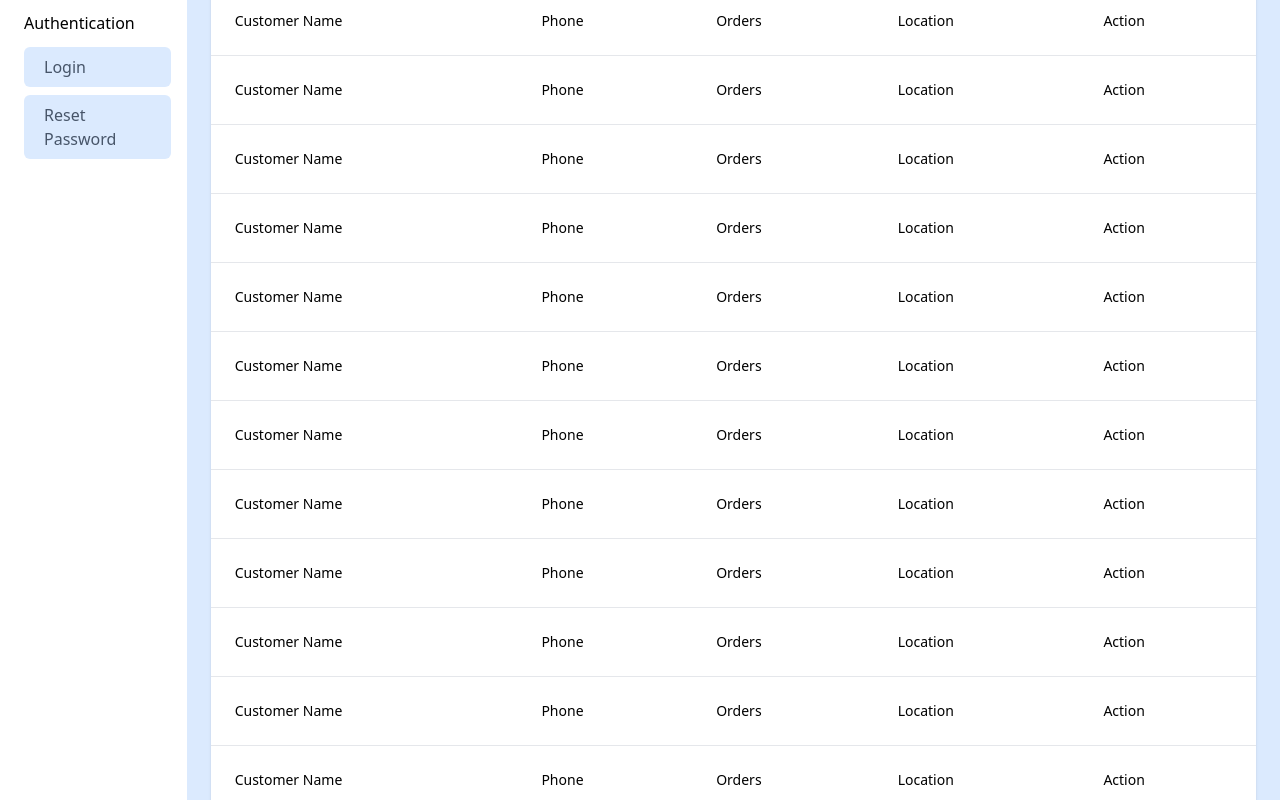
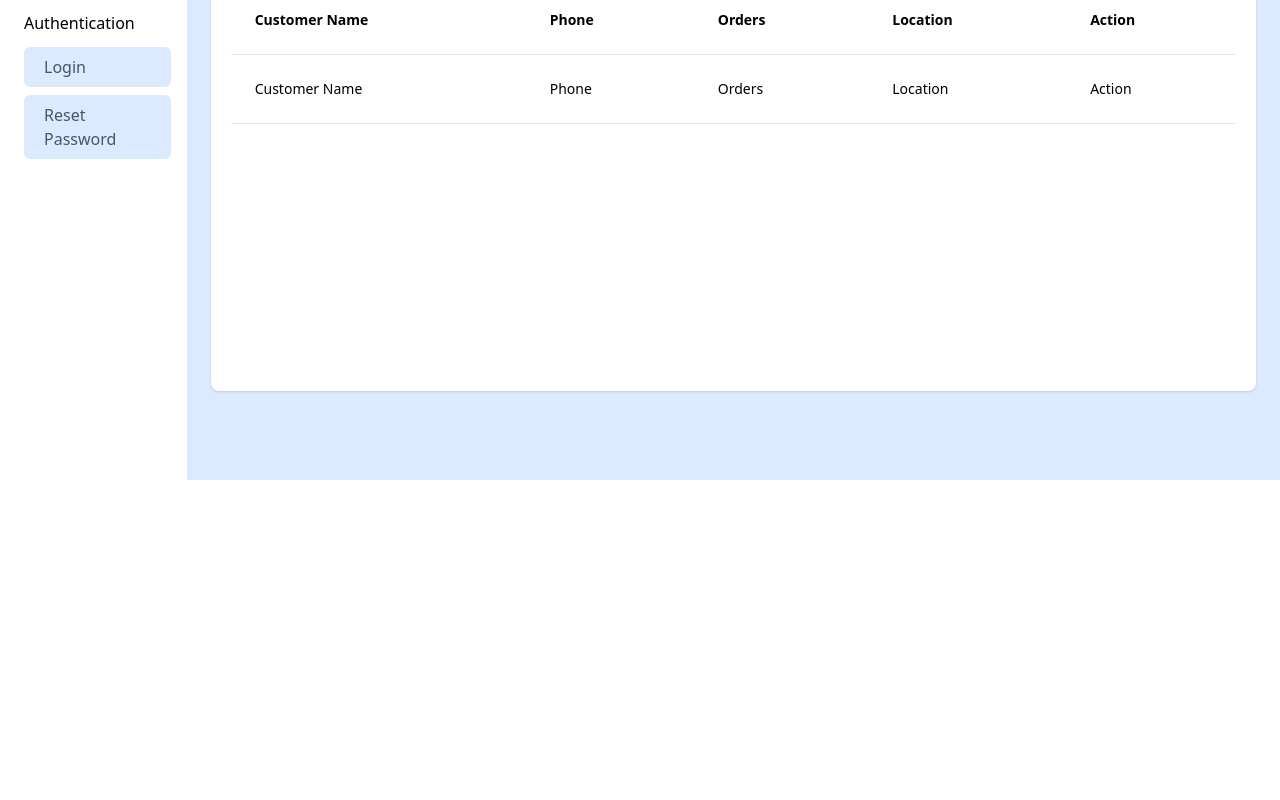
Before and after one commit to DanielMontet/cs-portal, a React (Create React App) app: page /orders in a window 1280 px wide. Shown: the part 320-1120 px from the top of the page. After the commit the page ends 800 px from the top, so only its background shows below. Built offline with nearby package versions, Linux system fonts and the light colour scheme.

Commit message:
added order tracking panel to the orders route component

```diff
--- a/package.json
+++ b/package.json
@@ -18,6 +18,7 @@
     "react-perfect-scrollbar": "^1.5.8",
     "react-router-dom": "^6.2.2",
     "react-scripts": "5.0.0",
+    "react-tabs": "^4.0.1",
     "typescript": "^4.6.2",
     "web-vitals": "^2.1.4"
   },
@@ -47,6 +48,7 @@
   },
   "devDependencies": {
     "@types/react-router-dom": "^5.3.3",
+    "@types/react-tabs": "^2.3.4",
     "autoprefixer": "^10.4.2",
     "postcss": "^8.4.8",
     "tailwindcss": "^3.0.23"
--- a/src/App.tsx
+++ b/src/App.tsx
@@ -7,6 +7,7 @@ import CustomerList from "./routes/Customers/customer-list.component";
 import OrderList from "./routes/Oders/order-list.component";
 import Login from "./routes/Login/login.component";
 import ResetPassword from "./routes/ResetPassword/reset-password.component";
+import OrderDetail from "./routes/Oders/order-detail";
 
 function App() {
   return (
@@ -16,7 +17,9 @@ function App() {
           <Route path="dashboard" element={<Dashboard />} />
           <Route path="users" element={<UsersManagement />} />
           <Route path="customers" element={<CustomerList />} />
-          <Route path="orders" element={<OrderList />} />
+          <Route path="orders" element={<OrderList />}>
+            <Route path=":orderid" element={OrderDetail} />
+          </Route>
           <Route path="login" element={<Login />} />
           <Route path="reset-password" element={<ResetPassword />} />
           <Route
--- a/src/lib/data.ts
+++ /dev/null
@@ -1,40 +0,0 @@
-let invoices = [
-	{
-		name: "Santa Monica",
-		number: 1995,
-		amount: "$10,800",
-		due: "12/05/1995",
-	},
-	{
-		name: "Stankonia",
-		number: 2000,
-		amount: "$8,000",
-		due: "10/31/2000",
-	},
-	{
-		name: "Ocean Avenue",
-		number: 2003,
-		amount: "$9,500",
-		due: "07/22/2003",
-	},
-	{
-		name: "Tubthumper",
-		number: 1997,
-		amount: "$14,000",
-		due: "09/01/1997",
-	},
-	{
-		name: "Wide Open Spaces",
-		number: 1998,
-		amount: "$4,600",
-		due: "01/27/1998",
-	},
-];
-
-export function getInvoices() {
-	return invoices;
-}
-
-export function getInvoice(number: any) {
-	return invoices.find(invoice => invoice.number === number)
-}
--- /dev/null
+++ b/src/routes/Oders/order-detail.tsx
@@ -0,0 +1,7 @@
+import { AppProps } from "../../types/props.types";
+
+const OrderDetail: React.FunctionComponent<AppProps> = (props) => {
+  return <section className="bg-white rounded-lg shadow h-full"></section>;
+};
+
+export default OrderDetail;
--- a/src/routes/Oders/order-list.component.tsx
+++ b/src/routes/Oders/order-list.component.tsx
@@ -1,4 +1,6 @@
 import { AppProps } from "../../types/props.types";
+import { Tab, Tabs, TabList, TabPanel } from "react-tabs";
+import "react-tabs/style/react-tabs.css";
 
 const OrderList: React.FunctionComponent<AppProps> = (props) => {
   return (
@@ -8,7 +10,7 @@ const OrderList: React.FunctionComponent<AppProps> = (props) => {
           className="text-current text-1xl font-medium"
           htmlFor="customerList"
         >
-          Order List
+          Orders
         </label>
       </header>
       <section>
@@ -24,6 +26,41 @@ const OrderList: React.FunctionComponent<AppProps> = (props) => {
           </span>
         </section>
         <section className="w-full">
+          <Tabs className="p-5">
+            <TabList>
+              <Tab>Received Orders</Tab>
+              <Tab>Prepared Orders</Tab>
+              <Tab>Dispatched Orders</Tab>
+              <Tab>Delivered Orders</Tab>
+              <Tab>Pending Orders</Tab>
+            </TabList>
+
+            <TabPanel>
+              <Table />
+            </TabPanel>
+            <TabPanel>
+              <Table />
+            </TabPanel>
+            <TabPanel>
+              <Table />
+            </TabPanel>
+            <TabPanel>
+              <Table />
+            </TabPanel>
+            <TabPanel>
+              <Table />
+            </TabPanel>
+          </Tabs>
+        </section>
+      </section>
+    </section>
+  );
+};
+
+export default OrderList;
+
+function Table() {
+  return (
     <table className="w-full">
       <thead className="border-b border-gray-200 w-full">
         <tr>
@@ -52,199 +89,7 @@ const OrderList: React.FunctionComponent<AppProps> = (props) => {
             Action
           </td>
         </tr>
-              <tr>
-                <td className="p-6 text-left text-sm border-b border-gray-200">
-                  Customer Name
-                </td>
-                <td className="p-6 text-left text-sm border-b border-gray-200">
-                  Phone
-                </td>
-                <td className="p-6 text-left text-sm border-b border-gray-200">
-                  Orders
-                </td>
-                <td className="p-6 text-left text-sm border-b border-gray-200">
-                  Location
-                </td>
-                <td className="p-6 text-left text-sm border-b border-gray-200">
-                  Action
-                </td>
-              </tr>
-              <tr>
-                <td className="p-6 text-left text-sm border-b border-gray-200">
-                  Customer Name
-                </td>
-                <td className="p-6 text-left text-sm border-b border-gray-200">
-                  Phone
-                </td>
-                <td className="p-6 text-left text-sm border-b border-gray-200">
-                  Orders
-                </td>
-                <td className="p-6 text-left text-sm border-b border-gray-200">
-                  Location
-                </td>
-                <td className="p-6 text-left text-sm border-b border-gray-200">
-                  Action
-                </td>
-              </tr>
-              <tr>
-                <td className="p-6 text-left text-sm border-b border-gray-200">
-                  Customer Name
-                </td>
-                <td className="p-6 text-left text-sm border-b border-gray-200">
-                  Phone
-                </td>
-                <td className="p-6 text-left text-sm border-b border-gray-200">
-                  Orders
-                </td>
-                <td className="p-6 text-left text-sm border-b border-gray-200">
-                  Location
-                </td>
-                <td className="p-6 text-left text-sm border-b border-gray-200">
-                  Action
-                </td>
-              </tr>
-              <tr>
-                <td className="p-6 text-left text-sm border-b border-gray-200">
-                  Customer Name
-                </td>
-                <td className="p-6 text-left text-sm border-b border-gray-200">
-                  Phone
-                </td>
-                <td className="p-6 text-left text-sm border-b border-gray-200">
-                  Orders
-                </td>
-                <td className="p-6 text-left text-sm border-b border-gray-200">
-                  Location
-                </td>
-                <td className="p-6 text-left text-sm border-b border-gray-200">
-                  Action
-                </td>
-              </tr>
-              <tr>
-                <td className="p-6 text-left text-sm border-b border-gray-200">
-                  Customer Name
-                </td>
-                <td className="p-6 text-left text-sm border-b border-gray-200">
-                  Phone
-                </td>
-                <td className="p-6 text-left text-sm border-b border-gray-200">
-                  Orders
-                </td>
-                <td className="p-6 text-left text-sm border-b border-gray-200">
-                  Location
-                </td>
-                <td className="p-6 text-left text-sm border-b border-gray-200">
-                  Action
-                </td>
-              </tr>
-              <tr>
-                <td className="p-6 text-left text-sm border-b border-gray-200">
-                  Customer Name
-                </td>
-                <td className="p-6 text-left text-sm border-b border-gray-200">
-                  Phone
-                </td>
-                <td className="p-6 text-left text-sm border-b border-gray-200">
-                  Orders
-                </td>
-                <td className="p-6 text-left text-sm border-b border-gray-200">
-                  Location
-                </td>
-                <td className="p-6 text-left text-sm border-b border-gray-200">
-                  Action
-                </td>
-              </tr>
-              <tr>
-                <td className="p-6 text-left text-sm border-b border-gray-200">
-                  Customer Name
-                </td>
-                <td className="p-6 text-left text-sm border-b border-gray-200">
-                  Phone
-                </td>
-                <td className="p-6 text-left text-sm border-b border-gray-200">
-                  Orders
-                </td>
-                <td className="p-6 text-left text-sm border-b border-gray-200">
-                  Location
-                </td>
-                <td className="p-6 text-left text-sm border-b border-gray-200">
-                  Action
-                </td>
-              </tr>
-              <tr>
-                <td className="p-6 text-left text-sm border-b border-gray-200">
-                  Customer Name
-                </td>
-                <td className="p-6 text-left text-sm border-b border-gray-200">
-                  Phone
-                </td>
-                <td className="p-6 text-left text-sm border-b border-gray-200">
-                  Orders
-                </td>
-                <td className="p-6 text-left text-sm border-b border-gray-200">
-                  Location
-                </td>
-                <td className="p-6 text-left text-sm border-b border-gray-200">
-                  Action
-                </td>
-              </tr>
-              <tr>
-                <td className="p-6 text-left text-sm border-b border-gray-200">
-                  Customer Name
-                </td>
-                <td className="p-6 text-left text-sm border-b border-gray-200">
-                  Phone
-                </td>
-                <td className="p-6 text-left text-sm border-b border-gray-200">
-                  Orders
-                </td>
-                <td className="p-6 text-left text-sm border-b border-gray-200">
-                  Location
-                </td>
-                <td className="p-6 text-left text-sm border-b border-gray-200">
-                  Action
-                </td>
-              </tr>
-              <tr>
-                <td className="p-6 text-left text-sm border-b border-gray-200">
-                  Customer Name
-                </td>
-                <td className="p-6 text-left text-sm border-b border-gray-200">
-                  Phone
-                </td>
-                <td className="p-6 text-left text-sm border-b border-gray-200">
-                  Orders
-                </td>
-                <td className="p-6 text-left text-sm border-b border-gray-200">
-                  Location
-                </td>
-                <td className="p-6 text-left text-sm border-b border-gray-200">
-                  Action
-                </td>
-              </tr>
-              <tr>
-                <td className="p-6 text-left text-sm border-b border-gray-200">
-                  Customer Name
-                </td>
-                <td className="p-6 text-left text-sm border-b border-gray-200">
-                  Phone
-                </td>
-                <td className="p-6 text-left text-sm border-b border-gray-200">
-                  Orders
-                </td>
-                <td className="p-6 text-left text-sm border-b border-gray-200">
-                  Location
-                </td>
-                <td className="p-6 text-left text-sm border-b border-gray-200">
-                  Action
-                </td>
-              </tr>
       </tbody>
     </table>
-        </section>
-      </section>
-    </section>
   );
-};
-
-export default OrderList;
+}
--- a/src/routes/expenses.tsx
+++ /dev/null
@@ -1,7 +0,0 @@
-export default function Expenses() {
-  return (
-    <main style={{ padding: "1 rem 0" }}>
-      <h2>Expenses</h2>
-    </main>
-  );
-}
--- a/src/routes/invoice.jsx
+++ /dev/null
@@ -1,17 +0,0 @@
-import { useParams } from "react-router-dom";
-import { getInvoice } from "../lib/data";
-
-export default function Invoice() {
-  let params = useParams();
-  let invoice = getInvoice(parseInt(params.invoiceId, 10));
-
-  return (
-    <main style={{ padding: "1rem" }}>
-      <h2>Total Due: {invoice.amount}</h2>
-      <p>
-        {invoice.name}: {invoice.number}
-      </p>
-      <p>Due Date: {invoice.due}</p>
-    </main>
-  );
-}
```
Also changed, not shown: src/routes/invoices.tsx (deleted, +0 -30 lines), 1 other file (tests, documents, lock files or other folders). Lines whose indentation alone changed are shown as unchanged.
